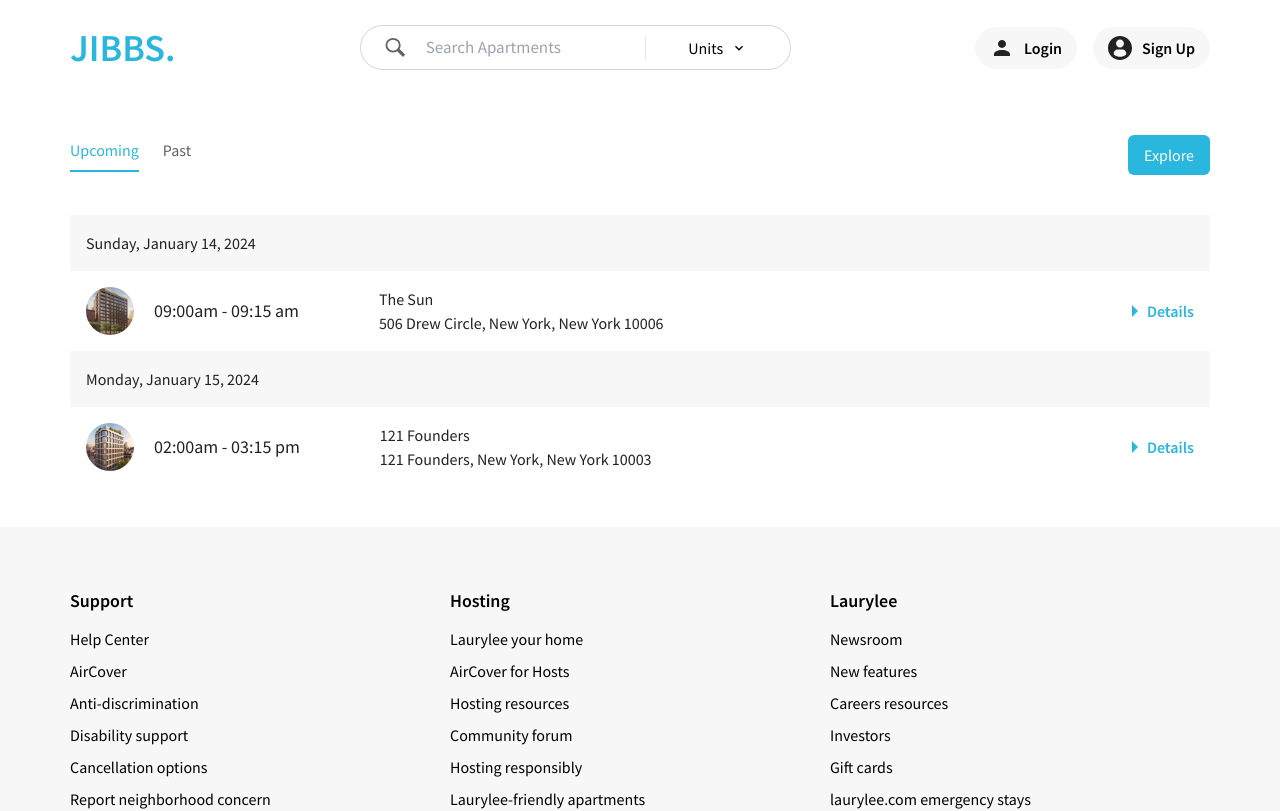
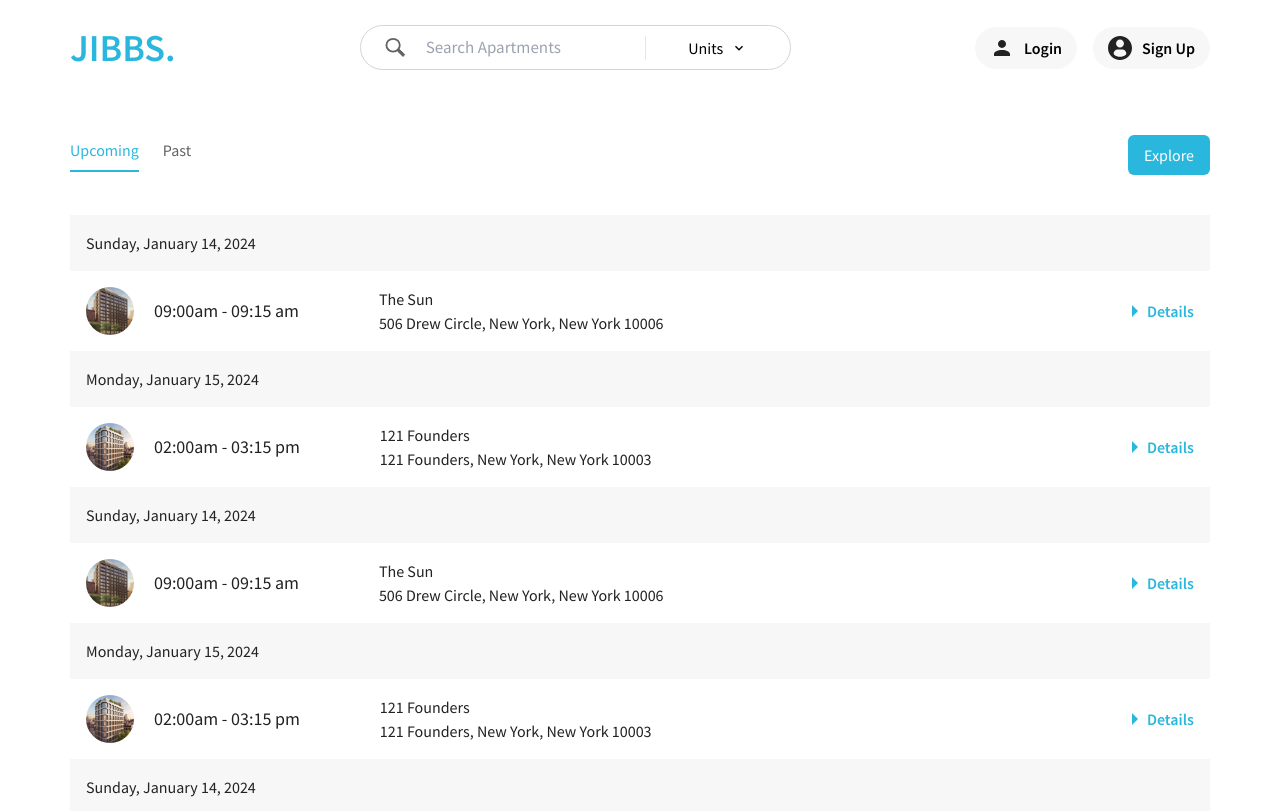
Before and after one commit to shariful10/jiibs, a Next.js app: page /tours-and-open-houses in a window 1280 px wide. Shown: the top 811 px of the page. Built offline with nearby package versions, Linux system fonts and the light colour scheme.

Commit message:
Refector: Account Page, Personal Info & Tours & Open Houses

```diff
--- a/src/Components/AccountPageCard.jsx
+++ b/src/Components/AccountPageCard.jsx
@@ -48,15 +48,15 @@ const AccountPageCard = () => {
 			{cardData.map(({ id, url, title, subtitle }) => (
 				<div
 					key={id}
-					className="p-4 md:p-6 border-2 border-[#D1D5DB] hover:border-primary rounded-md"
+					className="p-4 md:p-6 border-2 border-lightGrayBorder hover:bg-lightGray rounded-md duration-[0.4s]"
 				>
 					<Link href={url}>
 						<Image src={avatar} alt="avatar" />
 						<div className="mt-6">
-							<h1 className="text-2xl text-[#222] font-semibold mb-2">
+							<h1 className="text-2xl text-blackText font-semibold mb-2">
 								{title}
 							</h1>
-							<p className="text-xl text-[#626262]">{subtitle}</p>
+							<p className="text-xl text-darkGray">{subtitle}</p>
 						</div>
 					</Link>
 				</div>
--- a/src/Components/Pages/ToursAndOpenHouses/UpcomingTab.jsx
+++ b/src/Components/Pages/ToursAndOpenHouses/UpcomingTab.jsx
@@ -25,9 +25,41 @@ const demoData = [
 		title: "121 Founders",
 		address: "121 Founders, New York, New York 10003",
 	},
+   {
+		id: 3,
+		date: "Sunday, January 14, 2024",
+		image: tour1,
+		time: "09:00am - 09:15 am",
+		title: "The Sun",
+		address: "506 Drew Circle, New York, New York 10006",
+	},
+	{
+		id: 4,
+		date: "Monday, January 15, 2024",
+		image: tour2,
+		time: "02:00am - 03:15 pm",
+		title: "121 Founders",
+		address: "121 Founders, New York, New York 10003",
+	},
+   {
+		id: 5,
+		date: "Sunday, January 14, 2024",
+		image: tour1,
+		time: "09:00am - 09:15 am",
+		title: "The Sun",
+		address: "506 Drew Circle, New York, New York 10006",
+	},
+	{
+		id: 6,
+		date: "Monday, January 15, 2024",
+		image: tour2,
+		time: "02:00am - 03:15 pm",
+		title: "121 Founders",
+		address: "121 Founders, New York, New York 10003",
+	},
 ];
 
-const UpcomingTab = () => {
+const UpcomingTab = ({ from, to }) => {
 	const [openState, setOpenState] = useState(null);
 
 	const toggleOpenState = (id) => {
@@ -36,7 +68,7 @@ const UpcomingTab = () => {
 
 	return (
 		<div className="">
-			{demoData.map(({ id, date, image, time, title, address }) => (
+			{demoData.slice(from, to).map(({ id, date, image, time, title, address }) => (
 				<div key={id}>
 					<div className="bg-lightGray p-3 md:p-4">
 						<p className="text-blackText">{date}</p>
@@ -69,7 +101,7 @@ const UpcomingTab = () => {
 							</button>
 							{openState === id && (
 								<div className="absolute top-7 right-0 rounded-md border p-2 md:p-3 flex flex-col gap-2 bg-white z-10">
-									<button className="font-semibold w-[140px] py-1.5 rounded-full border flex justify-center gap-2 items-center">
+									<button className="font-semibold w-[140px] py-2 px-4 rounded-full border flex gap-2 items-center">
 										<Image
 											src={sync}
 											className="h-5 w-5"
@@ -77,7 +109,7 @@ const UpcomingTab = () => {
 										/>
 										Reschedule
 									</button>
-									<button className="font-semibold px-4 py-1.5 rounded-full border border-lightRed text-lightRed flex justify-center gap-2 items-center">
+									<button className="font-semibold px-4 py-2 rounded-full border border-lightRed text-lightRed flex gap-2 items-center">
 										<Image
 											src={close}
 											className="h-5 w-5"
--- a/src/Components/Pages/profileInfo/EditFieldLavel.jsx
+++ b/src/Components/Pages/profileInfo/EditFieldLavel.jsx
@@ -2,14 +2,11 @@ import React from 'react'
 
 const EditFieldLavel = ({ heading, subHeading, children }) => {
    return (
-      <div className="flex justify-between items-center">
+      <div className="flex justify-between items-center mt-5 md:mt-10">
          <div className="flex flex-col gap-1">
             <h4 className="text-[15px] text-blackText font-semibold">
                {heading}
             </h4>
-            <p className="text-sm text-darkGray">
-               Change your current {subHeading}
-            </p>
          </div>
          {children}
       </div>
--- a/src/Components/Pages/profileInfo/InputField.jsx
+++ b/src/Components/Pages/profileInfo/InputField.jsx
@@ -2,12 +2,12 @@ import React from 'react'
 
 const InputField = ({ lavel, name, defaultValue }) => {
    return (
-      <div className="border rounded-md">
-         <p className="text-[10px] text-darkGray pt-2 px-3">{lavel}</p>
+      <div className="text-base">
+         <p className="text-blackText mb-3">{lavel}</p>
          <input
             name={name}
             defaultValue={defaultValue}
-            className="outline-neme focus-within:outline-none pb-2 px-3 w-full rounded-md"
+            className="outline-neme focus-within:outline-none py-3 px-3 w-full rounded-md border"
          />
       </div>
    )
--- a/src/Components/Pages/profileInfo/InputFieldDetails.jsx
+++ b/src/Components/Pages/profileInfo/InputFieldDetails.jsx
@@ -3,13 +3,13 @@ import React from "react";
 const InputFieldDetails = ({ lavel, type, name, defaultValue, children }) => {
 	return (
 		<div className="mt-5">
+			<p className="text-sm text-darkGray pt-2 px-3">{lavel}</p>
 			<div className="border rounded-md">
-				<p className="text-[10px] text-darkGray pt-2 px-3">{lavel}</p>
 				<input
 					type={type}
 					name={name}
 					defaultValue={defaultValue}
-					className="outline-neme focus-within:outline-none pb-2 px-3 w-full rounded-md"
+					className="outline-neme focus-within:outline-none p-3 w-full rounded-md"
 				/>
 			</div>
 			<div className="flex flex-col items-center md:items-start">
--- a/src/Components/Pages/profileInfo/ProfileInfoContent.jsx
+++ b/src/Components/Pages/profileInfo/ProfileInfoContent.jsx
@@ -6,7 +6,7 @@ const ProfileInfoContent = ({ className, lavel, title, children }) => {
 			className={`flex justify-between items-center border-b pb-6 text-lg ${className}`}
 		>
 			<div className="flex flex-col gap-1">
-				<h4 className="font-semibold">{lavel}</h4>
+				<h4 className="text-[15px] font-semibold text-blackText">{lavel}</h4>
 				<p>{title}</p>
 			</div>
 			{children}
--- a/src/app/(root)/account/page.jsx
+++ b/src/app/(root)/account/page.jsx
@@ -5,16 +5,7 @@ const AccountPage = () => {
 	return (
 		<Container className="px-6 md:px-0">
 			<div className="mt-10 mb-20">
-				<h2 className="text-[36px] font-semibold mb-10">Account</h2>
-				{/* <div className="flex items-end gap-4 mb-10 text-darkGray">
-					<h4 className="text-2xl font-semibold ">Jane smith</h4>
-					<Link
-						href="#"
-						className="text-lg underline hover:text-primary duration-300 cursor-pointer"
-					>
-						Go to profile
-					</Link>
-				</div> */}
+				<h2 className="text-[34px] font-semibold mb-10">Account</h2>
 				<AccountPageCard />
 			</div>
 		</Container>
--- a/src/app/(root)/account/personal-info/page.jsx
+++ b/src/app/(root)/account/personal-info/page.jsx
@@ -21,7 +21,7 @@ const PersonalInfo = () => {
   };
 
   return (
-    <Container className="px-6 md:px-0">
+    <Container className="px-6 md:px-0 min-h-[calc(100vh-95px)]">
       <div className="mt-10 mb-20">
         <div className="md:hidden">
           {rename || editPass || editEmail || editPhone ? (
--- a/src/app/(root)/tours-and-open-houses/page.jsx
+++ b/src/app/(root)/tours-and-open-houses/page.jsx
@@ -8,7 +8,7 @@ const ToursAndOpenHouses = () => {
 	const [tab, setTab] = useState("upcoming");
 
 	return (
-		<Container className="px-6 md:px-0">
+		<Container className="px-6 md:px-0 min-h-[calc(100vh-95px)]">
 			<div className="my-10">
 				<div className="flex justify-between items-center">
 					<div className="text-darkGray flex items-center gap-6">
@@ -41,15 +41,13 @@ const ToursAndOpenHouses = () => {
 				</div>
 				{tab === "upcoming" && (
 					<div className="mt-10">
-						<UpcomingTab />
+						<UpcomingTab from={0} to={6} />
 					</div>
 				)}
 				{tab === "past" && (
 					<div className="mt-10">
-						<h2 className="text-2xl font-semibold text-center">
-							Coming soon
-						</h2>
-					</div>
+               <UpcomingTab from={0} to={2} />
+            </div>
 				)}
 			</div>
 		</Container>
```
Also changed, not shown: src/Components/Pages/profileInfo/ProfileInfoDetails.jsx (+24 -18 lines).
